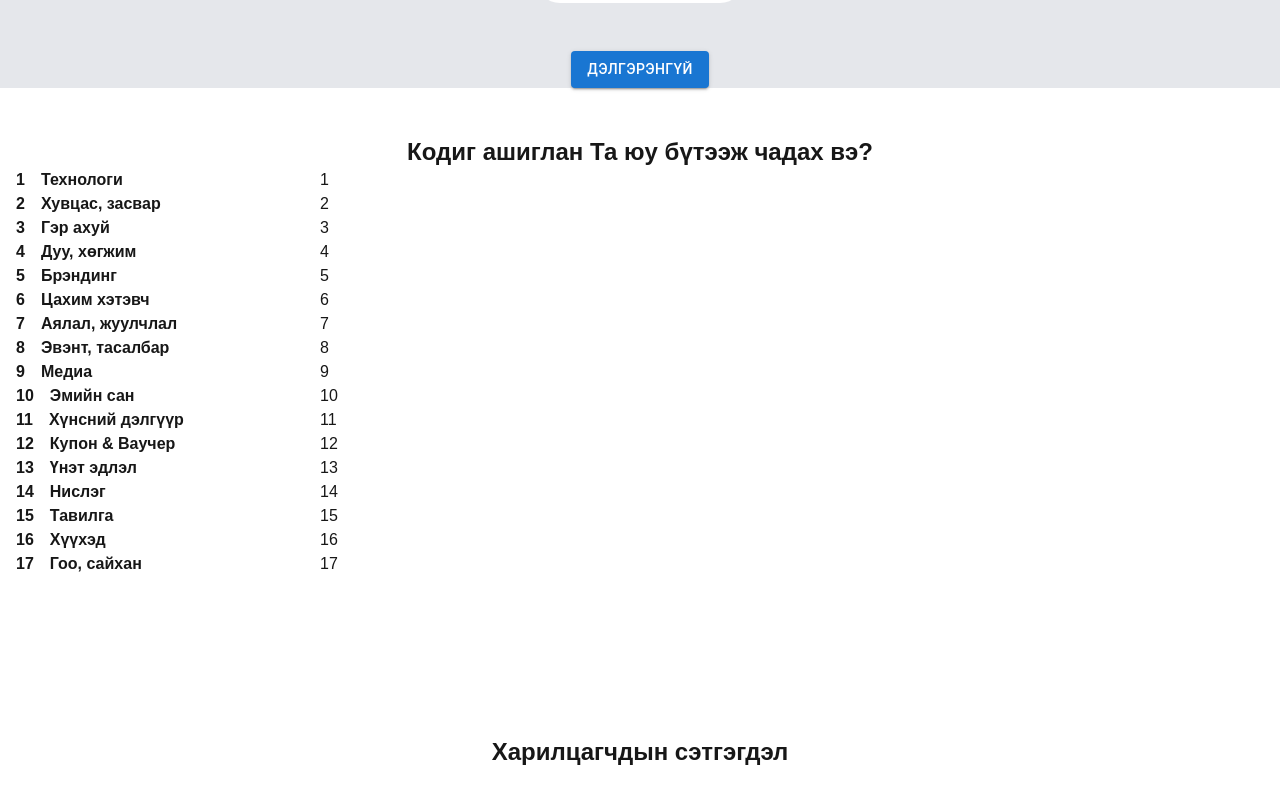
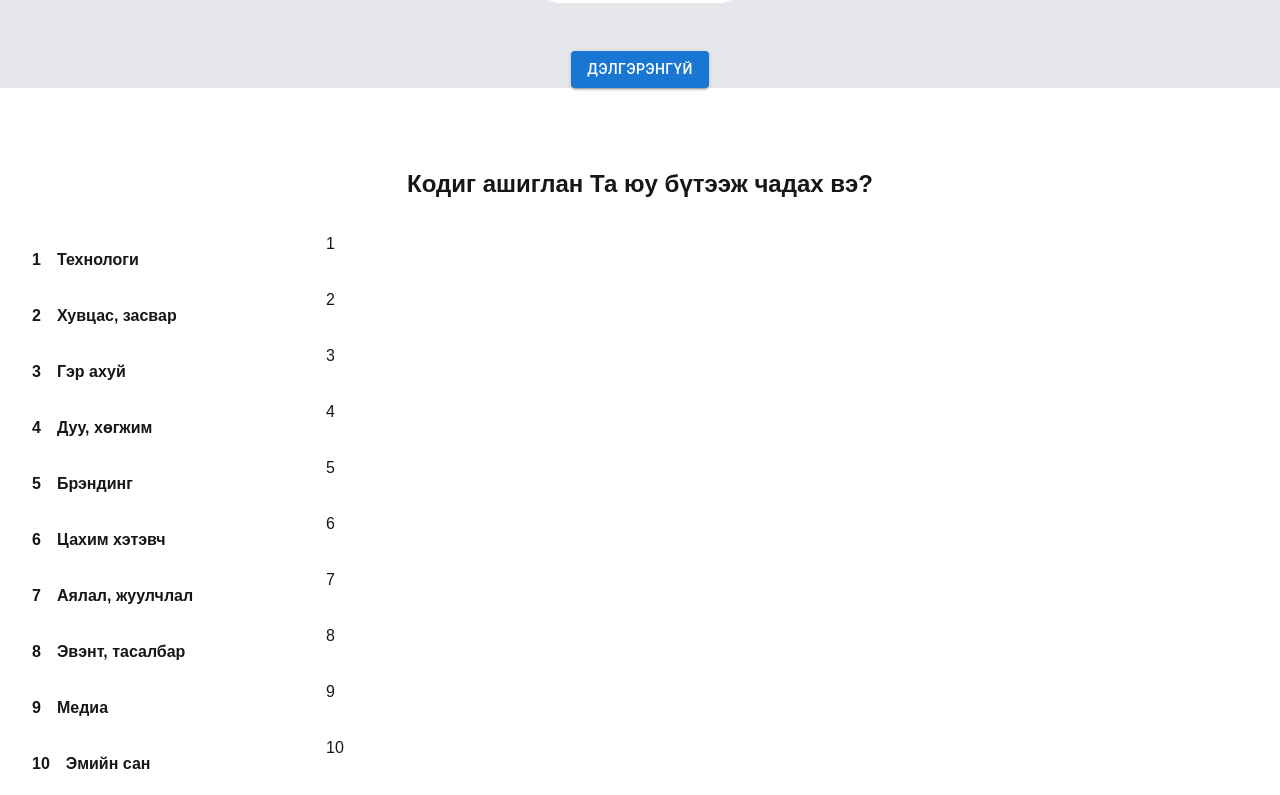
Before and after one commit to erdenekhuu-bot/DDOL, a Next.js app in the folder cody/: page / in a window 1280 px wide. Shown: the part 3320-4115 px from the top of the page. Built offline with nearby package versions, Linux system fonts and the light colour scheme.

Commit message:
'edited'

```diff
--- a/cody/src/app/Components/Event_item.tsx
+++ b/cody/src/app/Components/Event_item.tsx
@@ -1,11 +1,19 @@
 import { EventProps } from "../types/type";
 
-const Event_item = function ({ id, icon, image, title }: EventProps) {
+const Event_item = function ({ id, icon, image, title, click }: EventProps) {
   return (
     <div className="flex">
-      <div className="w-1/3 flex items-center overflow-y-scroll">
-        <p className="px-4 font-bold">{icon}</p>
-        <p className="font-bold">{title}</p>
+      <div className="w-1/3 flex items-center p-4 overflow-y-scroll ">
+        <section
+          onClick={click}
+          className="flex hover:cursor-pointer
+        "
+        >
+          <p className="mx-4 font-bold">{icon}</p>
+          <p className="font-bold text-opacity-60 hover:text-purple-500">
+            {title}
+          </p>
+        </section>
       </div>
       <div className="w-full">{image}</div>
     </div>
--- a/cody/src/app/Components/list/opportunity_list.ts
+++ b/cody/src/app/Components/list/opportunity_list.ts
@@ -1,6 +1,6 @@
 const opportunity_list: {
   id: number;
-  image: string;
+  image: any;
   title: string;
   feature: string;
 }[] = [
--- a/cody/src/app/Components/list/slide_category.ts
+++ b/cody/src/app/Components/list/slide_category.ts
@@ -1,6 +1,6 @@
 const slide_category: {
   id: number;
-  image: string;
+  image: any;
   title: string;
   content: string;
 }[] = [
--- a/cody/src/app/Components/list/slide_events.ts
+++ b/cody/src/app/Components/list/slide_events.ts
@@ -1,7 +1,7 @@
 const slide_events: {
   id: number;
-  icon: string;
-  image: string;
+  icon: any;
+  image: any;
   title: string;
 }[] = [
   {
--- a/cody/src/app/Components/pages/SixthSection.tsx
+++ b/cody/src/app/Components/pages/SixthSection.tsx
@@ -7,11 +7,11 @@ const SixthSection = function () {
   const [click, setClick] = useState<boolean>(false);
 
   return (
-    <section className="h-[600px] py-12">
+    <section className="py-12">
       <div className="flex justify-center">
-        <span className="font-bold text-2xl">
+        <p className="font-bold text-2xl my-8">
           Кодиг ашиглан Та юу бүтээж чадах вэ?
-        </span>
+        </p>
       </div>
       {slide_events.map((item) => (
         <Event_item
--- a/cody/src/app/types/type.ts
+++ b/cody/src/app/types/type.ts
@@ -19,4 +19,5 @@ export type EventProps = {
   icon?: any;
   image?: any;
   title?: string;
+  click?: () => void;
 };
```
